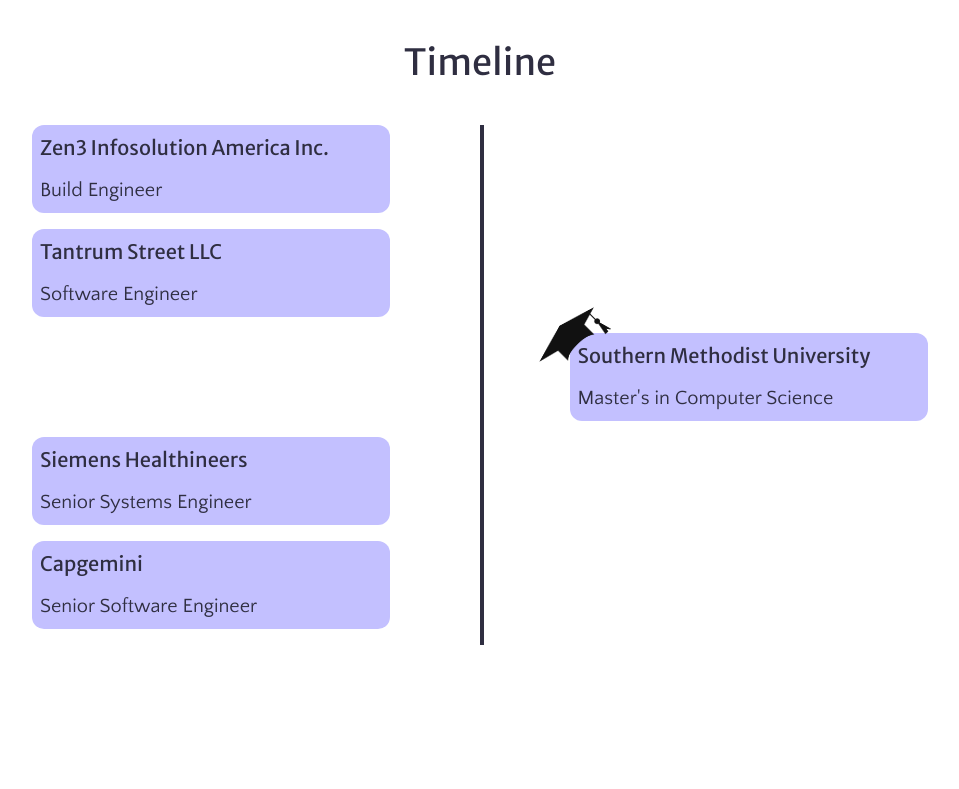
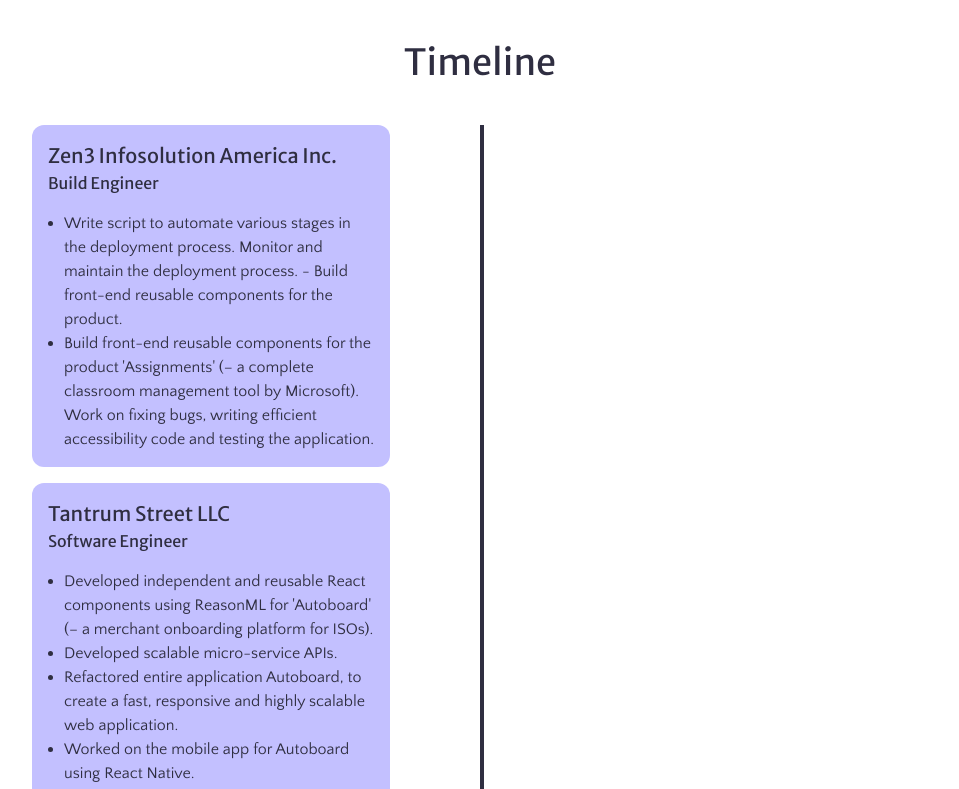
Before and after one commit to palprabhat/personal-website, a Next.js app: page / in a window 1280 px wide. Shown: the part 1660-2449 px from the top of the page, without its empty margins (160-1119 px from the left). Built offline with nearby package versions, Linux system fonts and the light colour scheme.

Commit message:
added descitptions

```diff
--- a/components/timeline.jsx
+++ b/components/timeline.jsx
@@ -1,4 +1,3 @@
-import Image from "next/image";
 import TimelineCard from "./timelineCard";
 
 const Timeline = () => {
@@ -7,29 +6,48 @@
       <h2>Timeline</h2>
       <div className="relative timeline max-w-4xl mx-auto mt-10">
         <TimelineCard
+          type="work"
           title="Zen3 Infosolution America Inc."
           subTitle="Build Engineer"
-          type="work"
+          descriptions={[
+            "Write script to automate various stages in the deployment process. Monitor and maintain the deployment process. - Build front-end reusable components for the product.",
+            "Build front-end reusable components for the product 'Assignments' (– a complete classroom management tool by Microsoft). Work on fixing bugs, writing efficient accessibility code and testing the application.",
+          ]}
         />
         <TimelineCard
+          type="work"
           title="Tantrum Street LLC"
           subTitle="Software Engineer"
-          type="work"
+          descriptions={[
+            "Developed independent and reusable React components using ReasonML for 'Autoboard' (– a merchant onboarding platform for ISOs).",
+            "Developed scalable micro-service APIs.",
+            "Refactored entire application Autoboard, to create a fast, responsive and highly scalable web application.",
+            "Worked on the mobile app for Autoboard using React Native.",
+          ]}
         />
         <TimelineCard
+          type="education"
           title="Southern Methodist University"
           subTitle="Master's in Computer Science"
-          type="education"
         />
         <TimelineCard
+          type="work"
           title="Siemens Healthineers"
           subTitle="Senior Systems Engineer"
-          type="work"
+          descriptions={[
+            "Implemented modules for a library which was being used by multiple projects process images scanned from a CT scanner machine.",
+            "Implemented automated test modules for multiple functionalities.",
+          ]}
         />
         <TimelineCard
+          type="work"
           title="Capgemini"
           subTitle="Senior Software Engineer"
-          type="work"
+          descriptions={[
+            "Build a web tool to compare databases and migrate data from one another, which helped the team to sync data with multiple environments.",
+            "Received ‘Best Innovative Thinking’ award for building a web tool to automate generation of more than 100 reports, thereby reducing the deliverable turn-around by 15%.",
+            "Designed and build a Project Tracing tool to manage different tasks of a project to make the process smooth.",
+          ]}
         />
       </div>
     </section>
--- a/components/timelineCard.jsx
+++ b/components/timelineCard.jsx
@@ -1,12 +1,12 @@
 import Image from "next/image";
 
-const TimelineCard = ({ title, subTitle, type }) => {
+const TimelineCard = ({ title, subTitle, descriptions = [], type }) => {
   return (
     <div className={`flex ${type !== "work" ? "md:flex-row-reverse" : ""}`}>
       <div
         className={`relative work w-4/5 md:w-2/5 mx-auto ${
           type === "work" ? "md:ml-0" : "md:mr-0"
-        } bg-primary-200 rounded-xl p-2 text-left mb-4`}
+        } bg-primary-200 rounded-xl p-4 text-left mb-4`}
       >
         {type === "education" && (
           <div className="absolute grad-cap">
@@ -14,7 +14,12 @@
           </div>
         )}
         <h3>{title}</h3>
-        <p>{subTitle}</p>
+        <h4>{subTitle}</h4>
+        <ul className="pt-4 list-disc pl-4">
+          {descriptions.map((description, i) => (
+            <li key={i}>{description}</li>
+          ))}
+        </ul>
       </div>
     </div>
   );
--- a/styles/tailwind.scss
+++ b/styles/tailwind.scss
@@ -82,6 +82,6 @@
   }
 
   .grad-cap {
-    transform: rotate(-45deg) translateX(-1px) translateY(-63px);
+    transform: rotate(-45deg) translateX(-1px) translateY(-75px);
   }
 }
```
